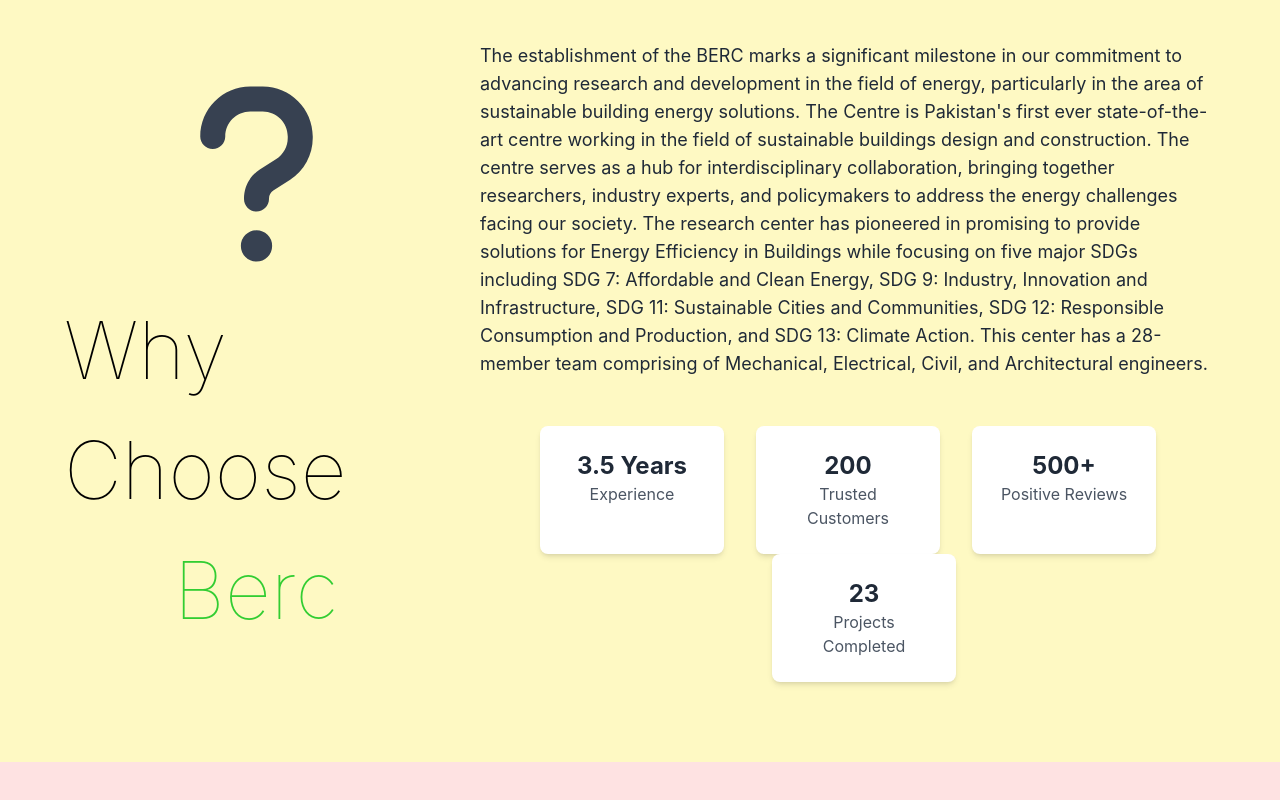
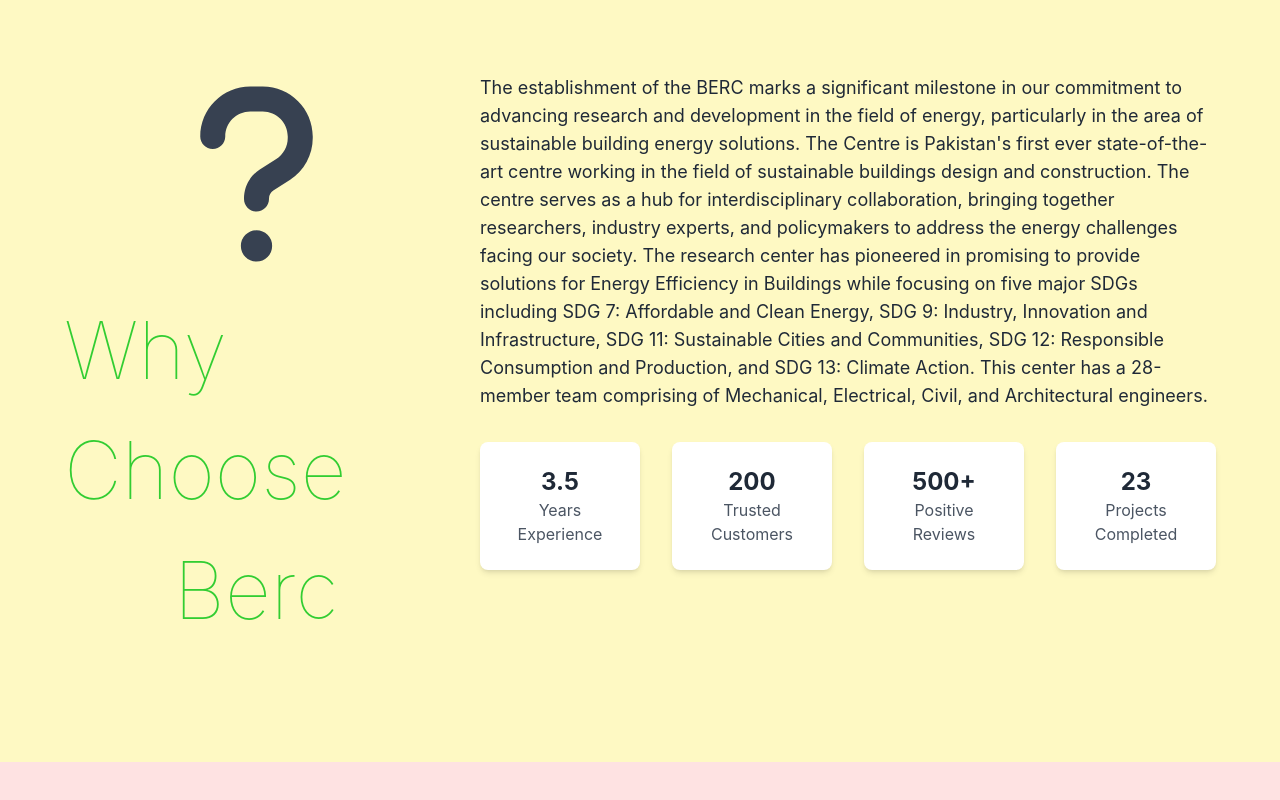
Before and after one commit to mianfarooqazam/berc-pk, a React (Create React App) app: page / in a window 1280 px wide. Shown: the part 838-1638 px from the top of the page. Built offline with nearby package versions, Linux system fonts and the light colour scheme; the HTML template or start-up script is replaced by a standard one.

Commit message:
Updated UI

```diff
--- a/src/pages/WhyUs.js
+++ b/src/pages/WhyUs.js
@@ -8,35 +8,34 @@
       <div className="flex max-w-6xl w-full">
         <div className="flex flex-col items-center justify-center w-1/3">
           <FontAwesomeIcon icon={faQuestion} className="text-gray-700 mb-4" style={{ fontSize: '200px' }} />
-          <h1 className="font-thin" style={{ fontSize: '80px' }}>Why Choose</h1>
+          <h1 className="font-thin" style={{ fontSize: '80px', color: "#32CD32" }}>Why Choose</h1>
           <h1 className="font-thin" style={{ fontSize: '80px', color: "#32CD32" }}>Berc</h1>
         </div>
         <div className="w-2/3 text-left pl-8">
-          <p className="text-lg text-gray-800">
+          <p className="text-lg text-gray-800 mb-8">
             The establishment of the BERC marks a significant milestone in our commitment to advancing research and development in the field of energy, particularly in the area of sustainable building energy solutions. The Centre is Pakistan's first ever state-of-the-art centre working in the field of sustainable buildings design and construction. The centre serves as a hub for interdisciplinary collaboration, bringing together researchers, industry experts, and policymakers to address the energy challenges facing our society.
             The research center has pioneered in promising to provide solutions for Energy Efficiency in Buildings while focusing on five major SDGs including SDG 7: Affordable and Clean Energy, SDG 9: Industry, Innovation and Infrastructure, SDG 11: Sustainable Cities and Communities, SDG 12: Responsible Consumption and Production, and SDG 13: Climate Action. This center has a 28-member team comprising of Mechanical, Electrical, Civil, and Architectural engineers.
           </p>
-          <div className="flex flex-wrap justify-center mt-12 space-x-8 w-full max-w-6xl">
-        <div className="bg-white shadow-md p-6 text-center rounded-lg w-1/4">
-          <h2 className="text-2xl font-bold text-gray-800">3.5 Years</h2>
-          <p className="text-gray-600">Experience</p>
+          <div className="grid grid-cols-1 sm:grid-cols-2 lg:grid-cols-4 gap-8">
+            <div className="bg-white shadow-md p-6 text-center rounded-lg">
+              <h2 className="text-2xl font-bold text-gray-800">3.5</h2>
+              <p className="text-gray-600">Years Experience</p>
             </div>
-        <div className="bg-white shadow-md p-6 text-center rounded-lg w-1/4">
+            <div className="bg-white shadow-md p-6 text-center rounded-lg">
               <h2 className="text-2xl font-bold text-gray-800">200</h2>
               <p className="text-gray-600">Trusted Customers</p>
             </div>
-        <div className="bg-white shadow-md p-6 text-center rounded-lg w-1/4">
+            <div className="bg-white shadow-md p-6 text-center rounded-lg">
               <h2 className="text-2xl font-bold text-gray-800">500+</h2>
               <p className="text-gray-600">Positive Reviews</p>
             </div>
-        <div className="bg-white shadow-md p-6 text-center rounded-lg w-1/4">
+            <div className="bg-white shadow-md p-6 text-center rounded-lg">
               <h2 className="text-2xl font-bold text-gray-800">23</h2>
               <p className="text-gray-600">Projects Completed</p>
             </div>
           </div>
         </div>
       </div>
-
     </section>
   );
 };
```
Lines whose indentation alone changed are shown as unchanged.
